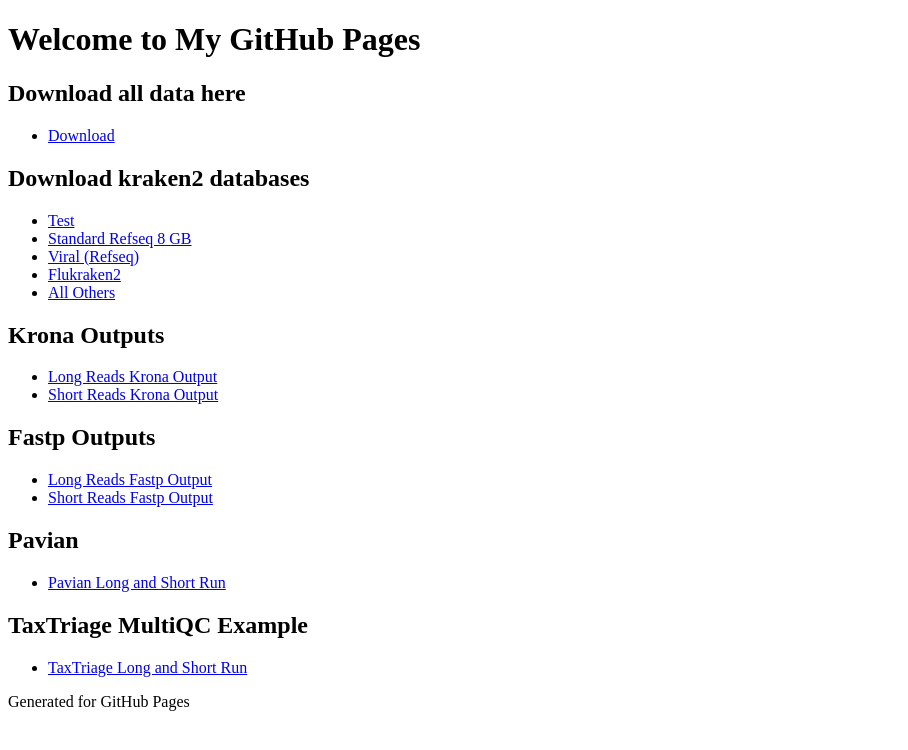
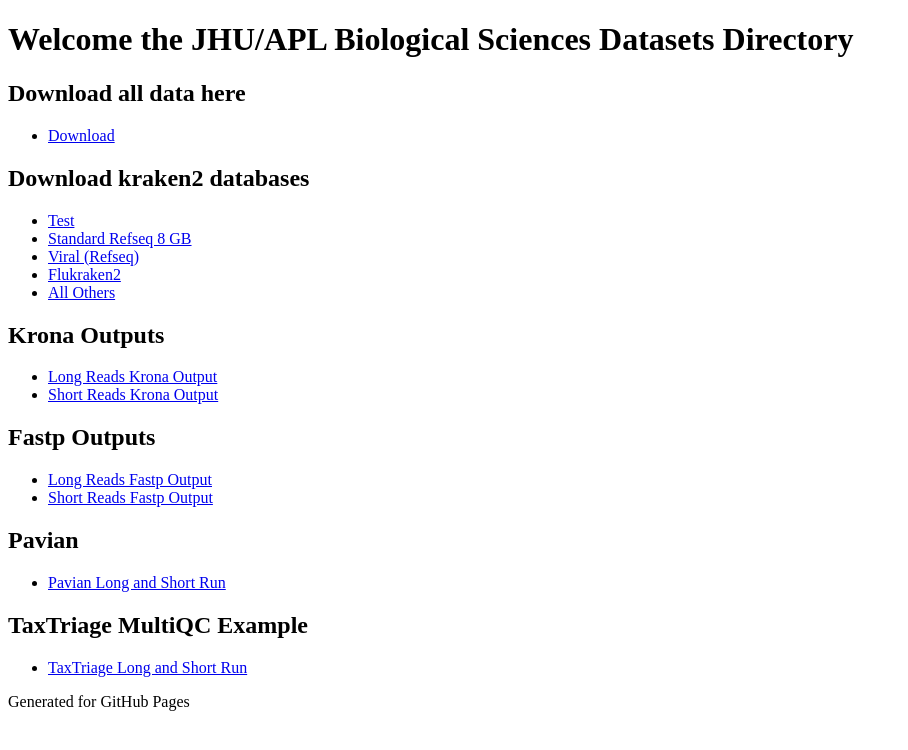
Before and after one commit to jhuapl-bio/datasets, a plain HTML site: page index.html in a window 1280 px wide. Shown: the whole page, without its empty margins (0-908 px from the left). Drawn offline with Linux system fonts and the light colour scheme.

Commit message:
Update index.html

```diff
--- a/index.html
+++ b/index.html
@@ -7,7 +7,7 @@
     <title>GitHub Pages Index</title>
 </head>
 <body>
-    <h1>Welcome to My GitHub Pages</h1>
+    <h1>Welcome the JHU/APL Biological Sciences Datasets Directory</h1>
 
     <h2>Download all data here</h2>
     <ul>
```
